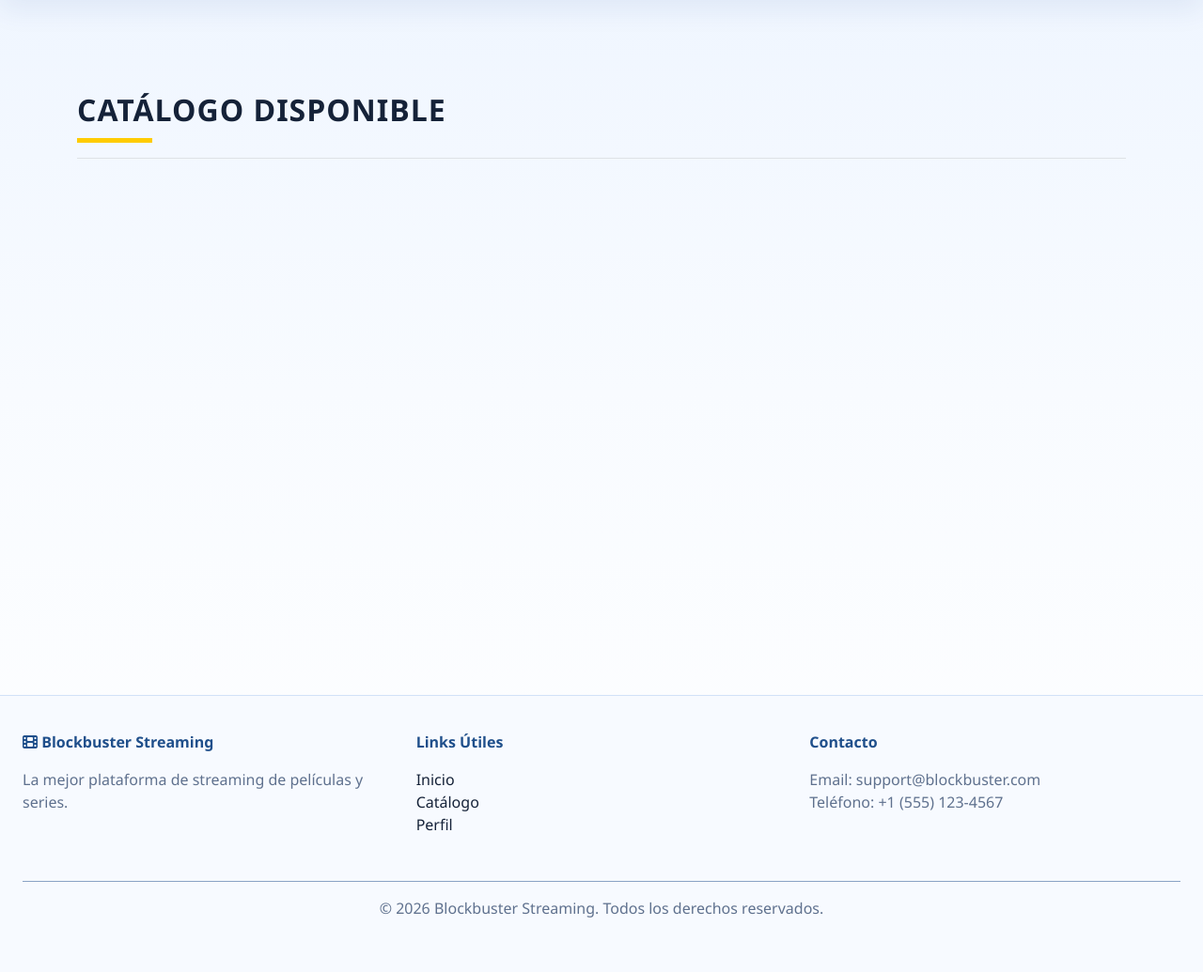
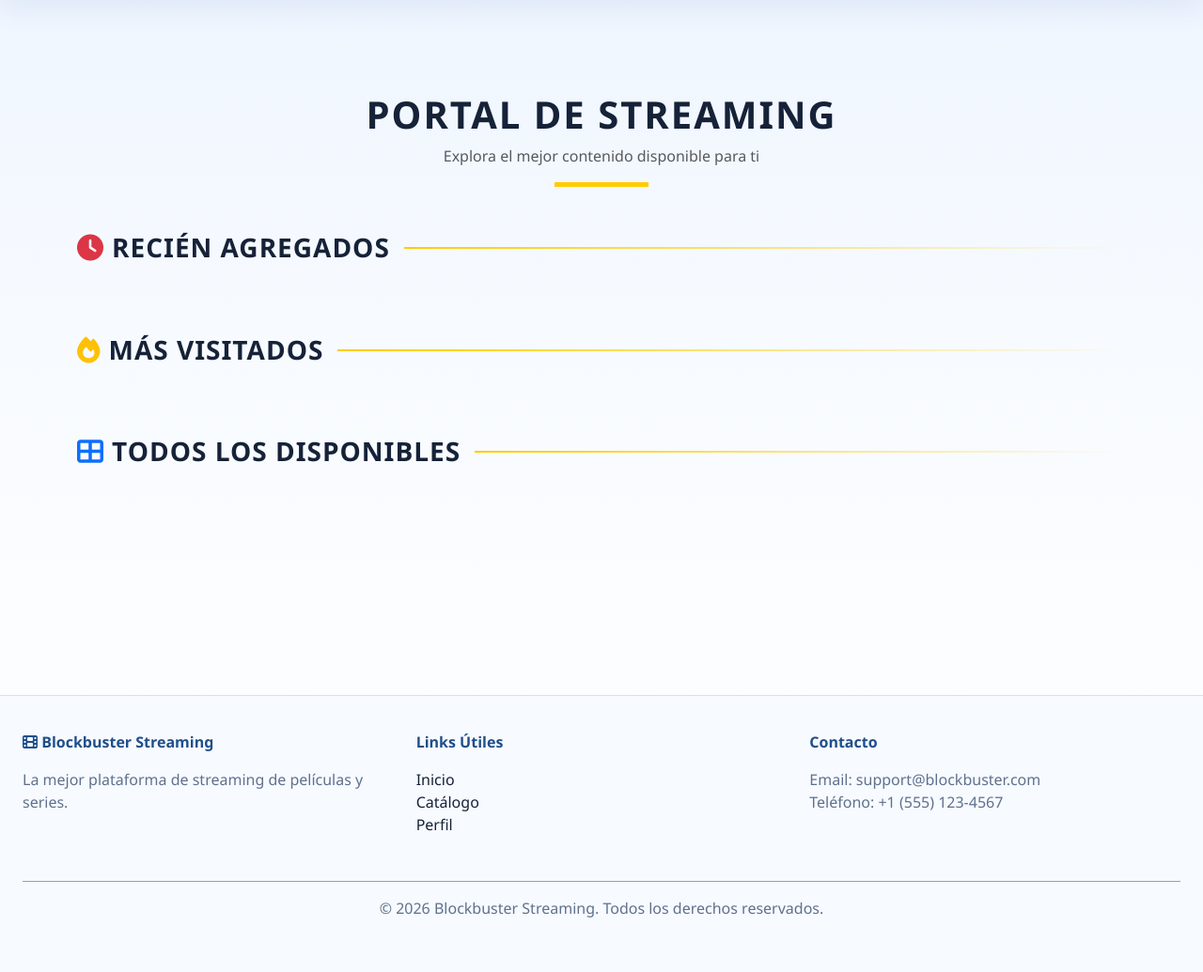
Before and after one commit to gpaco3680-dotcom/blockbuster1, a CodeIgniter 4 app: the page made by app/Views/Cliente/catalogo/index.php in a window 1280 px wide. Shown: the part 90-1125 px from the top of the page at 94% size. Run offline with PHP 8.4 and a stand-in for CodeIgniter, Linux system fonts and the light colour scheme; the template is opened without the code that fills it, so the values that code supplies are empty; some libraries are stand-ins or nearby versions.

Commit message:
catalogo

```diff
--- a/app/Views/Cliente/catalogo/index.php
+++ b/app/Views/Cliente/catalogo/index.php
@@ -8,20 +8,43 @@
         --bb-accent: #1f4f8b;
         --bb-yellow: #FFCC00;
         --bb-bg: #f4f6f9;
+        --bb-red: #dc3545;
     }
 
     body { background-color: var(--bb-bg); }
 
+    /* Secciones de Título */
+    .section-header {
+        display: flex;
+        align-items: center;
+        margin-bottom: 25px;
+        margin-top: 40px;
+    }
+
+    .section-header h3 {
+        color: var(--bb-blue);
+        font-weight: 800;
+        text-transform: uppercase;
+        letter-spacing: 1px;
+        margin-bottom: 0;
+        margin-right: 15px;
+    }
+
+    .section-line {
+        flex-grow: 1;
+        height: 2px;
+        background: linear-gradient(to right, var(--bb-yellow), transparent);
+    }
+
     /* Contenedor de Cuadrícula */
     .blockbuster-grid {
         display: grid;
-        grid-template-columns: repeat(auto-fill, minmax(260px, 1fr));
-        gap: 30px;
-        grid-auto-rows: 1fr; /* Mantiene todas las filas de la misma altura */
-        padding-bottom: 40px;
+        grid-template-columns: repeat(auto-fill, minmax(240px, 1fr));
+        gap: 25px;
+        margin-bottom: 50px;
     }
 
-    /* Tarjeta de Película */
+    /* Tarjeta de Película Mejorada */
     .movie-card {
         background-color: #ffffff;
         border: none;
@@ -30,149 +53,146 @@
         display: flex;
         flex-direction: column;
         height: 100%;
-        box-shadow: 0 6px 15px rgba(0,0,0,0.08);
-        transition: transform 0.3s ease, box-shadow 0.3s ease;
-        border-bottom: 4px solid var(--bb-accent);
+        box-shadow: 0 4px 12px rgba(0,0,0,0.05);
+        transition: all 0.3s ease;
+        position: relative;
     }
 
     .movie-card:hover {
-        transform: translateY(-8px);
+        transform: translateY(-10px);
         box-shadow: 0 15px 30px rgba(0,0,0,0.15);
     }
 
-    /* Contenedor de Imagen con Proporción de Póster */
+    /* Badge de "Nuevo" */
+    .badge-new {
+        position: absolute;
+        top: 10px;
+        right: 10px;
+        background-color: var(--bb-red);
+        color: white;
+        padding: 5px 12px;
+        border-radius: 20px;
+        font-weight: bold;
+        font-size: 0.7rem;
+        z-index: 10;
+        box-shadow: 0 2px 5px rgba(0,0,0,0.2);
+    }
+
     .img-container {
         width: 100%;
         aspect-ratio: 2 / 3;
         background-color: var(--bb-blue);
-        position: relative;
         overflow: hidden;
     }
 
     .img-container img {
-        position: absolute;
-        top: 0;
-        left: 0;
         width: 100%;
         height: 100%;
         object-fit: cover;
         transition: transform 0.5s ease;
     }
 
-    .movie-card:hover .img-container img {
-        transform: scale(1.05);
-    }
+    .movie-card:hover .img-container img { transform: scale(1.1); }
 
-    /* Información de la Tarjeta */
-    .card-info {
-        padding: 20px;
-        display: flex;
-        flex-direction: column;
-        flex-grow: 1;
-    }
+    .card-info { padding: 15px; display: flex; flex-direction: column; flex-grow: 1; }
 
     .movie-title {
         color: var(--bb-blue);
-        font-size: 1.15rem;
+        font-size: 1rem;
         font-weight: 800;
-        margin-bottom: 8px;
-        min-height: 2.8rem;
+        margin-bottom: 5px;
+        min-height: 2.5rem;
         display: -webkit-box;
         -webkit-line-clamp: 2;
         -webkit-box-orient: vertical;
         overflow: hidden;
     }
 
-    .movie-meta {
-        font-size: 0.85rem;
-        color: #6c757d;
-        margin-bottom: 15px;
-    }
-
-    .movie-meta i {
-        color: var(--bb-accent);
-        margin-right: 5px;
-    }
-
-    /* Botón Blockbuster */
-    .btn-container {
-        margin-top: auto; /* Empuja el botón siempre al final de la tarjeta */
-    }
-
     .btn-blockbuster {
         background-color: var(--bb-accent);
         color: #ffffff;
         font-weight: bold;
+        font-size: 0.8rem;
         text-transform: uppercase;
-        letter-spacing: 1px;
-        padding: 12px;
-        border-radius: 8px;
+        padding: 10px;
+        border-radius: 6px;
         text-align: center;
-        display: block;
         text-decoration: none;
         transition: 0.3s;
+        margin-top: auto;
     }
 
     .btn-blockbuster:hover {
         background-color: var(--bb-yellow);
         color: var(--bb-blue);
-        box-shadow: 0 4px 12px rgba(0,0,0,0.1);
     }
 </style>
 
 <div class="container mt-5">
-    <header class="d-flex justify-content-between align-items-end mb-5 border-bottom pb-3">
-        <div>
-            <h2 class="fw-bold mb-0" style="color: var(--bb-blue); text-transform: uppercase; letter-spacing: 1px;">
-                Catálogo Disponible
-            </h2>
-            <div style="width: 80px; height: 5px; background-color: var(--bb-yellow); margin-top: 10px;"></div>
-        </div>
+
+    <header class="mb-5 text-center">
+        <h1 class="fw-bold" style="color: var(--bb-blue); letter-spacing: 2px;">PORTAL DE STREAMING</h1>
+        <p class="text-muted">Explora el mejor contenido disponible para ti</p>
+        <div class="mx-auto" style="width: 100px; height: 5px; background-color: var(--bb-yellow);"></div>
     </header>
 
+    <div class="section-header">
+        <h3><i class="fas fa-clock text-danger me-2"></i>Recién Agregados</h3>
+        <div class="section-line"></div>
+    </div>
+    <div class="blockbuster-grid">
+        <?php foreach ($recientes as $item): ?>
+            <article class="movie-card">
+                <div class="badge-new">NUEVO</div>
+                <div class="img-container">
+                    <?php $foto = !empty($item['caratula_streaming']) ? $item['caratula_streaming'] : 'default.jpg'; ?>
+                    <img src="<?= base_url('uploads/' . $foto) ?>" alt="<?= esc($item['nombre_streaming']) ?>" onerror="this.src='https://placehold.co/400x600/152238/FFCC00?text=Blockbuster';">
+                </div>
+                <div class="card-info">
+                    <h3 class="movie-title"><?= esc(mb_convert_encoding($item['nombre_streaming'], 'UTF-8', 'ISO-8859-1')) ?></h3>
+                    <a href="<?= base_url('cliente/catalogo/detalle/' . $item['id_streaming']) ?>" class="btn-blockbuster">Ver Detalles</a>
+                </div>
+            </article>
+        <?php endforeach; ?>
+    </div>
+
+    <div class="section-header">
+        <h3><i class="fas fa-fire text-warning me-2"></i>Más Visitados</h3>
+        <div class="section-line"></div>
+    </div>
+    <div class="blockbuster-grid">
+        <?php foreach ($populares as $item): ?>
+            <article class="movie-card border-top border-4 border-warning">
+                <div class="img-container">
+                    <?php $foto = !empty($item['caratula_streaming']) ? $item['caratula_streaming'] : 'default.jpg'; ?>
+                    <img src="<?= base_url('uploads/' . $foto) ?>" alt="<?= esc($item['nombre_streaming']) ?>">
+                </div>
+                <div class="card-info">
+                    <h3 class="movie-title"><?= esc(mb_convert_encoding($item['nombre_streaming'], 'UTF-8', 'ISO-8859-1')) ?></h3>
+                    <a href="<?= base_url('cliente/catalogo/detalle/' . $item['id_streaming']) ?>" class="btn-blockbuster">Ver Detalles</a>
+                </div>
+            </article>
+        <?php endforeach; ?>
+    </div>
+
+    <div class="section-header">
+        <h3><i class="fas fa-th-large text-primary me-2"></i>Todos los Disponibles</h3>
+        <div class="section-line"></div>
+    </div>
     <div class="blockbuster-grid">
         <?php foreach ($streaming as $item): ?>
             <article class="movie-card">
-
                 <div class="img-container">
-                    <?php
-                        $foto = !empty($item['caratula_streaming']) ? $item['caratula_streaming'] : 'default.jpg';
-                        $urlImagen = base_url('uploads/' . $foto);
-                    ?>
-                    <img src="<?= $urlImagen ?>"
-                         alt="<?= esc($item['nombre_streaming']) ?>"
-                         onerror="this.onerror=null; this.src='https://placehold.co/400x600/152238/FFCC00?text=Blockbuster';">
+                    <?php $foto = !empty($item['caratula_streaming']) ? $item['caratula_streaming'] : 'default.jpg'; ?>
+                    <img src="<?= base_url('uploads/' . $foto) ?>" alt="<?= esc($item['nombre_streaming']) ?>">
                 </div>
-
                 <div class="card-info">
-                    <span class="badge mb-2 align-self-start" style="background-color: #f1f3f5; color: var(--bb-blue); border: 1px solid #dee2e6;">
-                        <i class="fas fa-tag"></i>
-                        <?= esc(mb_convert_encoding($item['nombre_genero'] ?? 'General', 'UTF-8', 'ISO-8859-1')) ?>
+                    <span class="badge mb-2 align-self-start" style="background-color: #f1f3f5; color: var(--bb-blue); font-size: 0.7rem;">
+                        <i class="fas fa-tag"></i> <?= esc(mb_convert_encoding($item['nombre_genero'] ?? 'General', 'UTF-8', 'ISO-8859-1')) ?>
                     </span>
-
-                    <h3 class="movie-title">
-                        <?= esc(mb_convert_encoding($item['nombre_streaming'], 'UTF-8', 'ISO-8859-1')) ?>
-                    </h3>
-
-                    <div class="movie-meta">
-                        <?php if(!empty($item['duracion_streaming'])): ?>
-                            <span><i class="fas fa-clock"></i> <?= esc($item['duracion_streaming']) ?></span>
-                        <?php endif; ?>
-
-                        <?php if(!empty($item['temporadas_streaming'])): ?>
-                            <span class="<?= !empty($item['duracion_streaming']) ? 'ms-3' : '' ?>">
-                                <i class="fas fa-tv"></i> <?= esc($item['temporadas_streaming']) ?> Temp.
-                            </span>
-                        <?php endif; ?>
-                    </div>
-
-                    <div class="btn-container">
-                        <a href="<?= base_url('cliente/catalogo/detalle/' . $item['id_streaming']) ?>" class="btn-blockbuster">
-                            Ver Detalles
-                        </a>
-                    </div>
+                    <h3 class="movie-title"><?= esc(mb_convert_encoding($item['nombre_streaming'], 'UTF-8', 'ISO-8859-1')) ?></h3>
+                    <a href="<?= base_url('cliente/catalogo/detalle/' . $item['id_streaming']) ?>" class="btn-blockbuster">Ver Detalles</a>
                 </div>
-
             </article>
         <?php endforeach; ?>
     </div>
```
Also changed, not shown: 2 other files.
